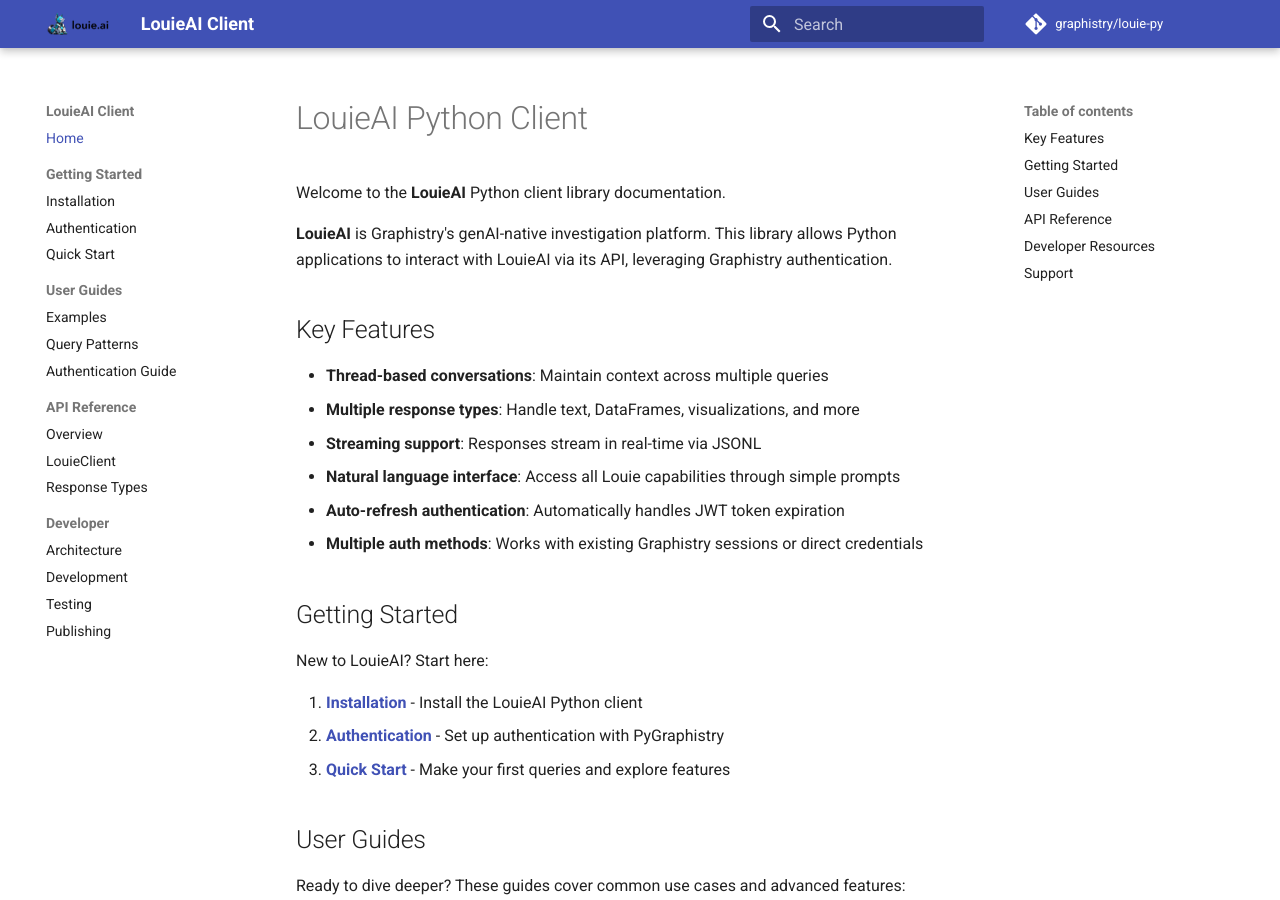
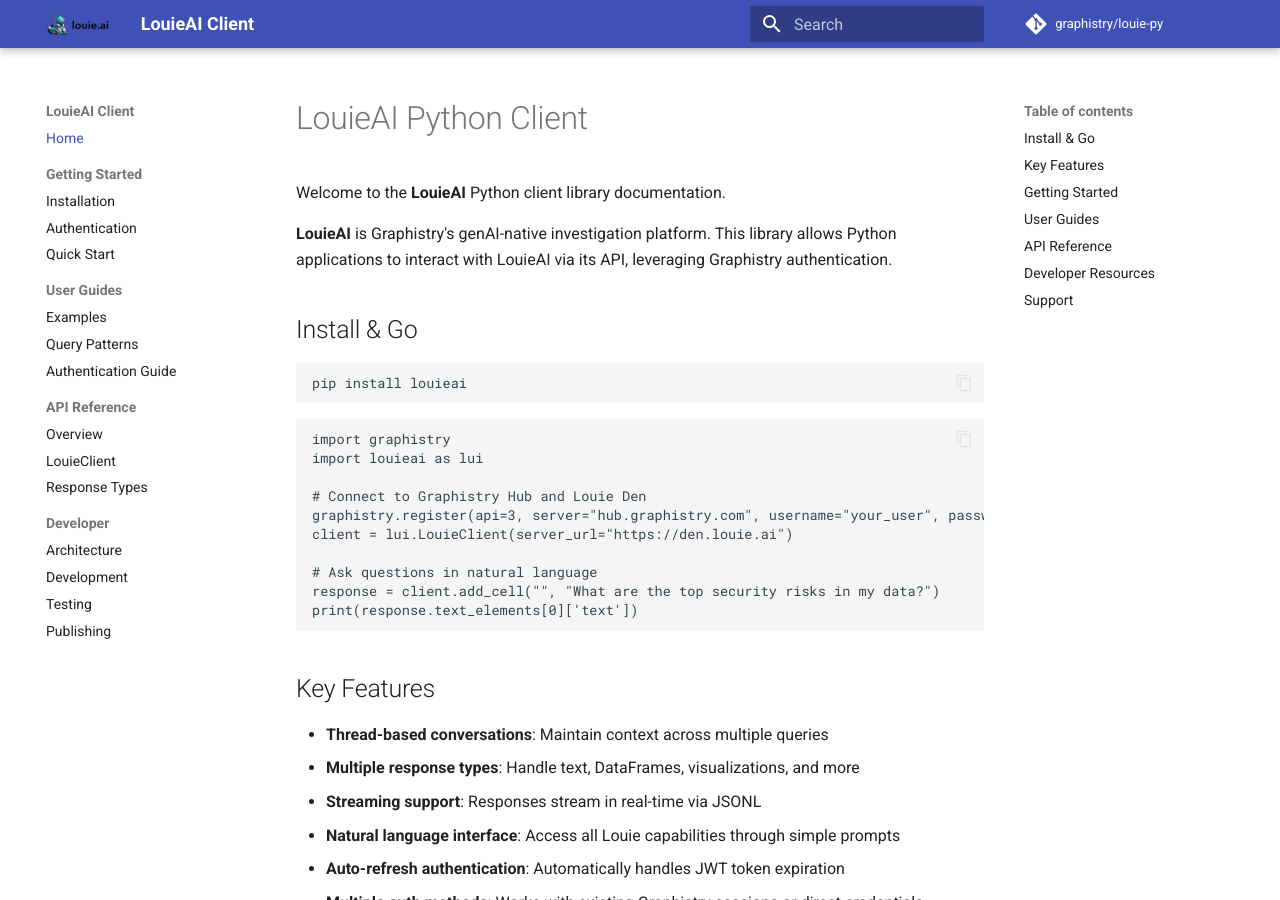
Before and after one commit to graphistry/louie-py, an MkDocs documentation site: the page built from docs/index.md, in a window 1280 px wide and 900 px high. Built offline with MkDocs 1.6.1 and Material for MkDocs 9.7.7, drawn with Linux system fonts in a browser that asks for light colours; comment, search, counter and statistics services are not loaded.

Commit message:
docs: add quick Install & Go example to documentation index
- Mirror the same Install & Go section from README.md
- Provides immediate working example on the docs homepage
- Uses explicit hub.graphistry.com + den.louie.ai demo

🤖 Generated with [Claude Code](https://claude.ai/code)

Co-Authored-By: Claude <noreply@anthropic.com>

````diff
--- a/docs/index.md
+++ b/docs/index.md
@@ -3,6 +3,25 @@
 Welcome to the **LouieAI** Python client library documentation.
 
 **LouieAI** is Graphistry's genAI-native investigation platform. This library allows Python applications to interact with LouieAI via its API, leveraging Graphistry authentication.
+
+## Install & Go
+
+```bash
+pip install louieai
+```
+
+```python
+import graphistry
+import louieai as lui
+
+# Connect to Graphistry Hub and Louie Den
+graphistry.register(api=3, server="hub.graphistry.com", username="your_user", password="your_pass")
+client = lui.LouieClient(server_url="https://den.louie.ai")
+
+# Ask questions in natural language
+response = client.add_cell("", "What are the top security risks in my data?")
+print(response.text_elements[0]['text'])
+```
 
 ## Key Features
 
````
